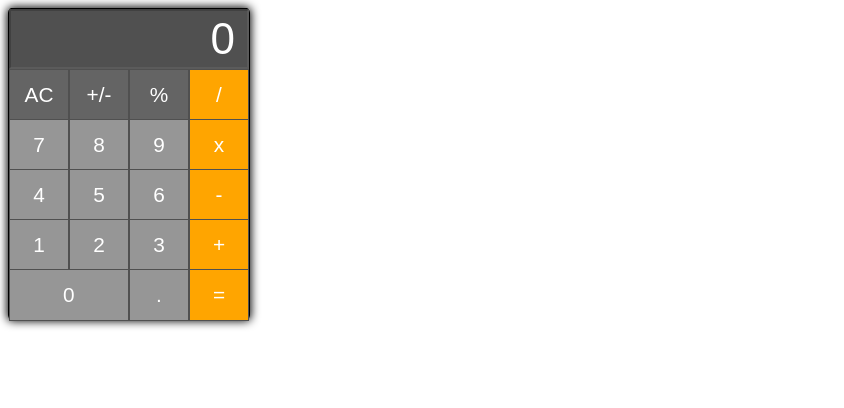
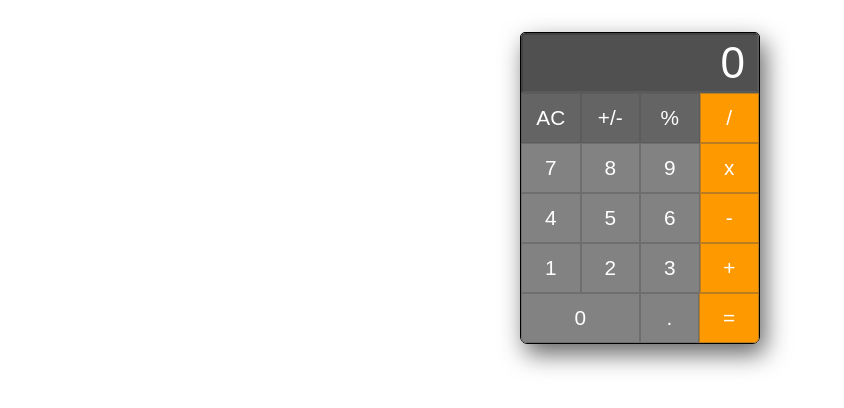
Before and after one commit to congmul/tutoring-calculator, a plain HTML site: page index.html in a window 1280 px wide. Shown: the whole page, without its empty margins (0-844 px from the left). Drawn offline with Linux system fonts and the light colour scheme.

Commit message:
Update style

```diff
--- a/assets/css/style.css
+++ b/assets/css/style.css
@@ -1,12 +1,31 @@
+* {
+    box-sizing: border-box;
+}
+
+:root {
+    --primary-border-color: black;
+    --primary-btn-border-color-alpha: rgba(80,80,80, 0.4);
+    --primary-hover-color: rgb(100, 100, 100);
+    --primary-font-color: white;
+    --primary-operator-color: rgb(255, 153, 0);
+    --primary-number-color: rgb(130, 130, 130);
+}
+
+body{
+    display: flex;
+    justify-content: center;
+    padding-top: 24px;
+}
+
 .calculator-wrapper {
     width:  240px;
-    height: 310px;
+    height: 311.5px;
     display: flex;
     flex-direction: column;
-    border: 1px solid black;
-    border-radius: 1.5%;
-    box-shadow: 0px 0px 10px 1px black;
-    color: white;
+    border: 1px solid var(--primary-border-color);
+    border-radius: 5px 5px 7px 7px;
+    box-shadow: 5px 10px 25px 0px var(--primary-hover-color);
+    color: var(--primary-font-color);
     font-size: 1.3rem;
     font-family: Arial, Helvetica, sans-serif;
 }
@@ -22,15 +41,16 @@
 .calculator-wrapper .row.number-input input{
     width: 100%;
     background-color: rgb(80, 80, 80);
-    color: white;
+    color: var(--primary-font-color);
     font-size: 44px;
     padding: 12px;
     text-align: right;
+    border-radius: 4px 4px 0px 0px;
 }
 .calculator-wrapper .row .customized-btn{
     flex: 1 0 40px;
     height: 50px;
-    border: 1px solid rgb(80,80,80);
+    border: 1px solid var(--primary-btn-border-color-alpha);
     display: flex;
     justify-content: center;
     align-items: center;
@@ -39,14 +59,20 @@
     cursor: pointer;
 }
 .flex-grow-2 {
-    flex: 4.3 0 40px !important;
+    flex: 4 0 40px !important;
 }
 .operator-color {
-    background-color: orange;
+    background-color: var(--primary-operator-color);
 }
 .number-color {
-    background-color: rgb(150, 150, 150);
+    background-color: var(--primary-number-color);
 }
 .grey-color-100 {
     background-color: rgb(100, 100, 100);
 }
+.border-radius-bottom-left {
+    border-radius: 0px 0px 0px 5px;
+}
+.border-radius-bottom-right {
+    border-radius: 0px 0px 5px 0px;
+}
--- a/index.html
+++ b/index.html
@@ -37,9 +37,9 @@
             <div class="customized-btn operator-color" data-state="operator">+</div>
         </div>
         <div class="row">
-            <div class="customized-btn number-color flex-grow-2" data-state="number">0</div>
+            <div class="customized-btn number-color flex-grow-2 border-radius-bottom-left" data-state="number">0</div>
             <div class="customized-btn number-color" data-state="number">.</div>
-            <div class="customized-btn operator-color" data-state="result">=</div>
+            <div class="customized-btn operator-color border-radius-bottom-right" data-state="result">=</div>
         </div>
     </div>
     <script src="./assets/js/script.js"></script>
```
